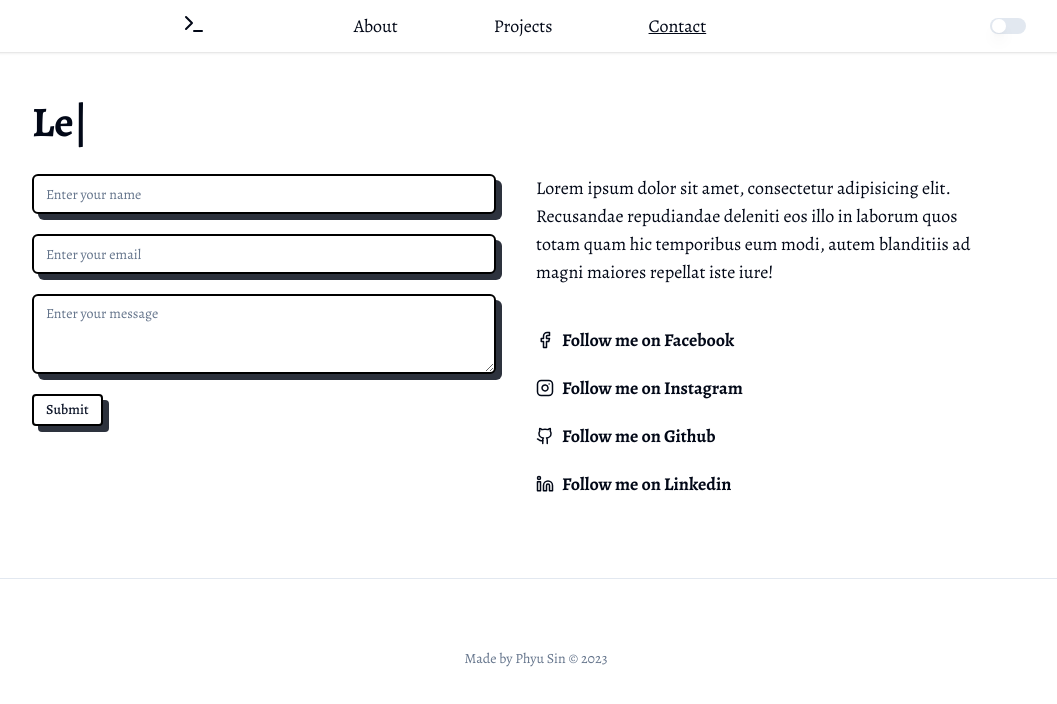
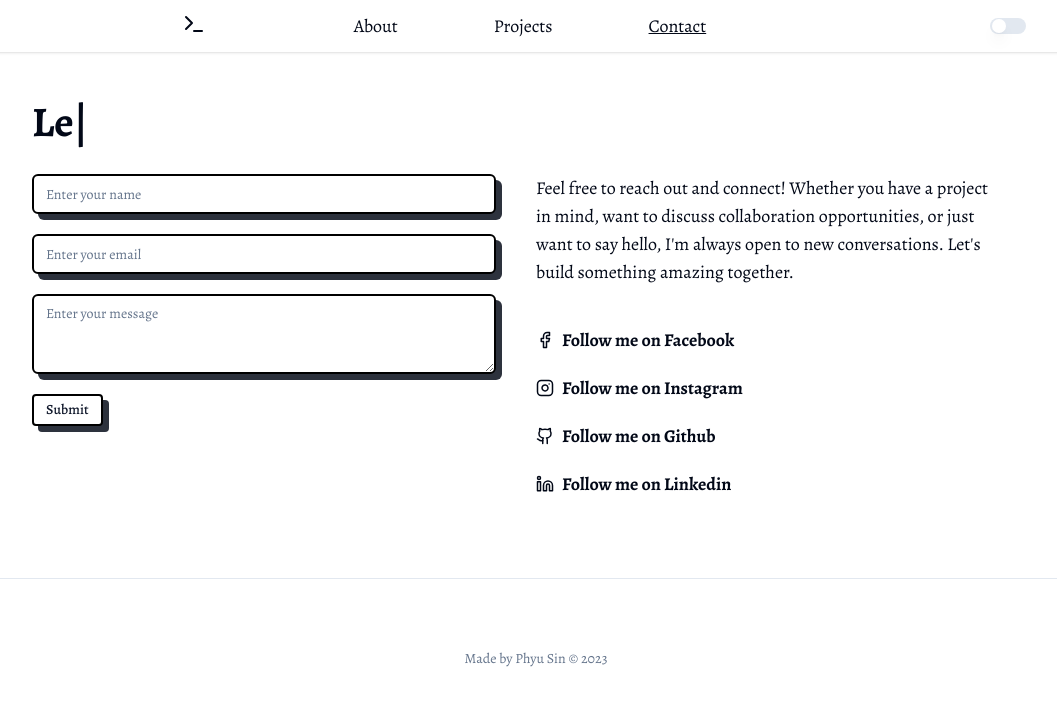
Before and after one commit to PhyuSinKhantAung/phyusinkhantaung, a Next.js app: page /contact in a window 1280 px wide. Shown: the top 704 px of the page, without its empty margins (104-1161 px from the left). Built offline with nearby package versions, Linux system fonts and the light colour scheme.

Commit message:
added contact page text

```diff
--- a/components/Contact.tsx
+++ b/components/Contact.tsx
@@ -42,10 +42,10 @@ const Contact = () => {
         </form>
         <div className="md:w-1/2 md:mx-10 py-10 md:py-3 md:pt-0">
           <p className="text-lg">
-            Lorem ipsum dolor sit amet, consectetur adipisicing elit. Recusandae
-            repudiandae deleniti eos illo in laborum quos totam quam hic
-            temporibus eum modi, autem blanditiis ad magni maiores repellat iste
-            iure!
+            {`Feel free to reach out and connect! Whether you have a project in
+            mind, want to discuss collaboration opportunities, or just want to
+            say hello, I'm always open to new conversations. Let's build
+            something amazing together.`}
           </p>
 
           <ul className="my-10 list-disc [&>li]:mt-2">
```
